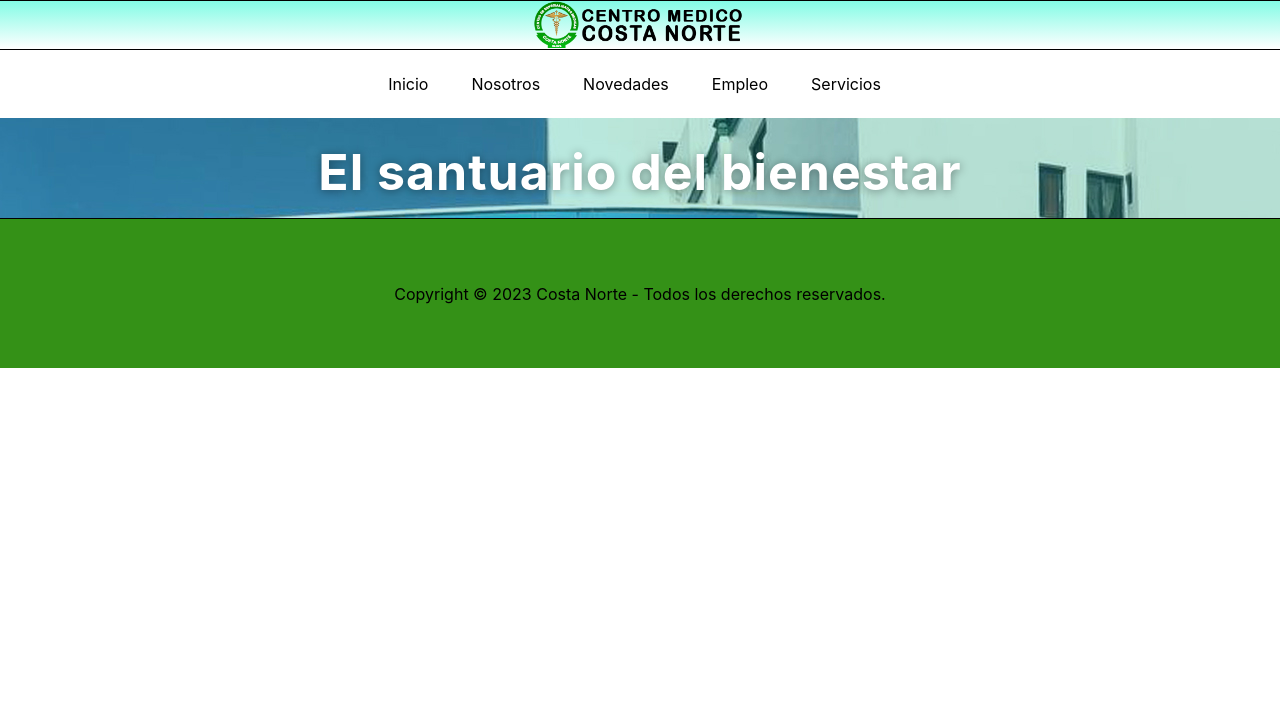
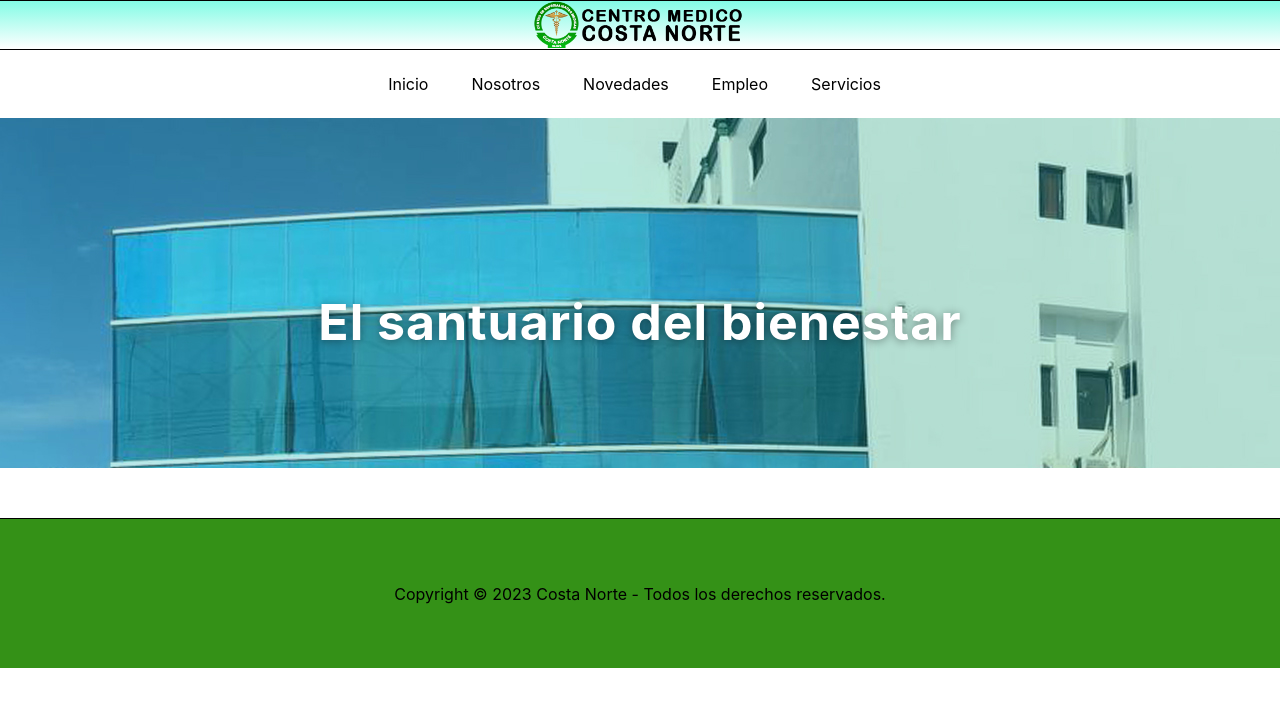
Before and after one commit to keysto027/Polart, a Next.js app: page / in a window 1280 px wide. Shown: the top 706 px of the page. Built offline with nearby package versions, Linux system fonts and the light colour scheme.

Commit message:
Update globals.css

```diff
--- a/styles/globals.css
+++ b/styles/globals.css
@@ -63,7 +63,7 @@ main {
 .wrp{
 
   width: 100%;
-  height: 100px;
+  height: 25rem;
   position: relative;
 
 }
@@ -71,7 +71,7 @@ main {
 .portada{
 
   width: 100%;
-  height: 100px;
+  height: 350px;
   background-image: url("/index.jpg");
   background-attachment: fixed;
   background-size: cover;
```
